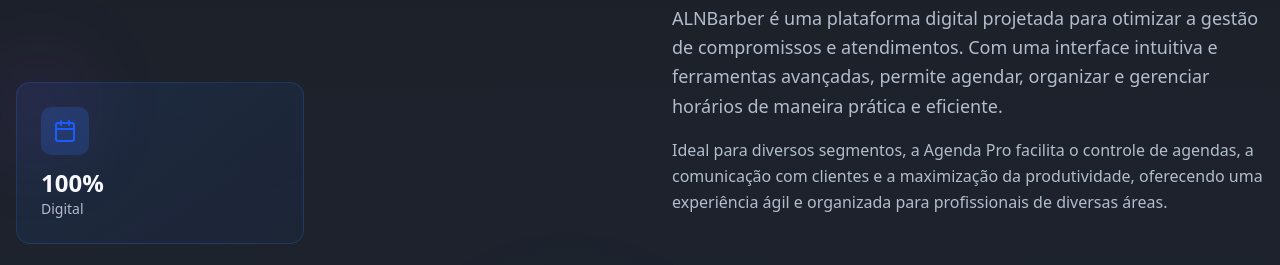
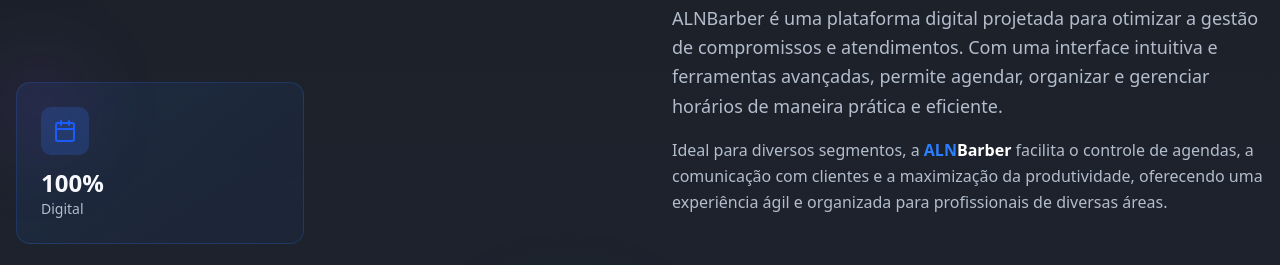
Before and after one commit to alangt22/ALNBarber-Profissional, a Next.js app: page / in a window 1280 px wide. Shown: the part 960-1225 px from the top of the page. Built offline with nearby package versions, Linux system fonts and the light colour scheme; no server answers; the database is empty.

Commit message:
fix: ajuste no component about

```diff
--- a/src/app/(public)/_components/about.tsx
+++ b/src/app/(public)/_components/about.tsx
@@ -83,7 +83,7 @@
               </p>
 
               <p className="text-base text-muted-foreground leading-relaxed">
-                Ideal para diversos segmentos, a Agenda Pro facilita o controle de agendas, a comunicação com clientes e
+                Ideal para diversos segmentos, a <span className="text-blue-500 font-bold">ALN</span><span className="text-white font-bold">Barber</span> facilita o controle de agendas, a comunicação com clientes e
                 a maximização da produtividade, oferecendo uma experiência ágil e organizada para profissionais de
                 diversas áreas.
               </p>
```
